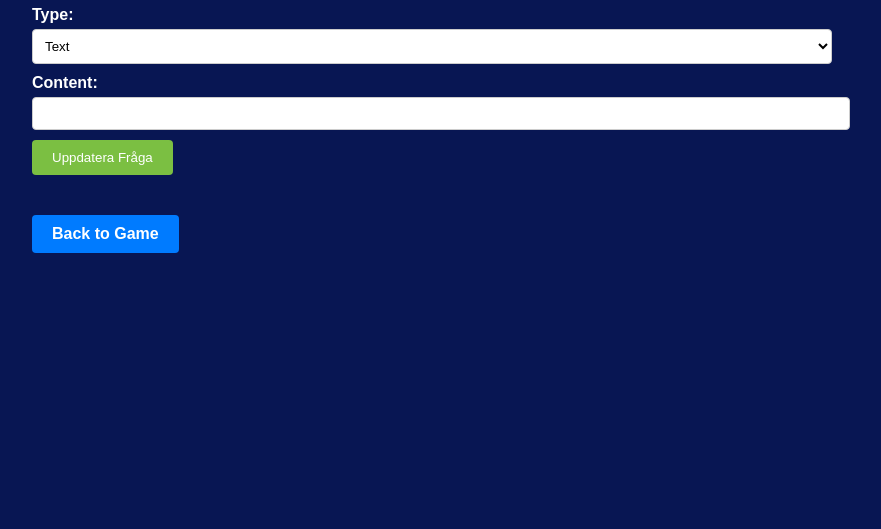
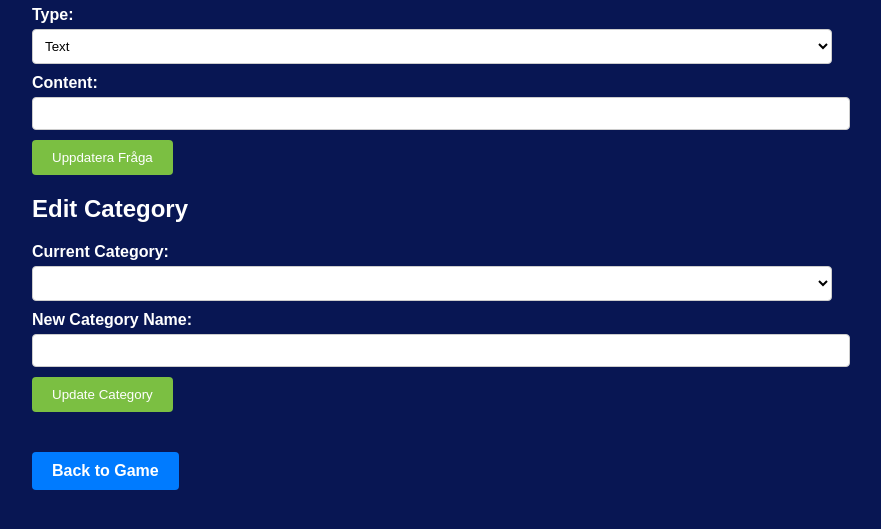
Before and after one commit to CaptainTotte/Quiz, a FastAPI app: template templates/admin.html in a window 1280 px wide. Shown: the part 230-759 px from the top of the page, without its empty margins (208-1089 px from the left). Run offline with FastAPI, Linux system fonts and the light colour scheme; the template is opened without the code that fills it, so the values that code supplies are empty.

Commit message:
1.1
Added the ability to change categories from admin menu.

```diff
--- a/main.py
+++ b/main.py
@@ -24,26 +24,24 @@ ADMIN_PASSWORD = "password"
 # Load the JSON file
 def load_questions():
     if os.path.exists("questions.json"):
-        with open("questions.json", "r") as file:
+        with open("questions.json", "r", encoding="utf-8") as file:
             return json.load(file)
     return {"categories": [], "questions": {}}
 
 # Save the JSON file
 def save_questions(data):
-    with open("questions.json", "w") as file:
+    with open("questions.json", "w", encoding="utf-8") as file:
         json.dump(data, file, indent=4)
 
 # Convert YouTube URL to embed URL
 def convert_to_embed_url(url):
-    # Match regular YouTube URL (e.g., https://youtu.be/sxTNACldK3Y)
     if "youtu.be" in url:
-        video_id = url.split("/")[-1].split("?")[0]  # Extract video ID
+        video_id = url.split("/")[-1].split("?")[0]
         return f"https://www.youtube.com/embed/{video_id}"
-    # Match full YouTube URL (e.g., https://www.youtube.com/watch?v=sxTNACldK3Y)
     elif "youtube.com" in url:
-        video_id = url.split("v=")[1].split("&")[0]  # Extract video ID
+        video_id = url.split("v=")[1].split("&")[0]
         return f"https://www.youtube.com/embed/{video_id}"
-    return url  # Return the original URL if it's not a YouTube URL
+    return url
 
 # Authentication dependency
 def authenticate_admin(credentials: HTTPBasicCredentials = Depends(security)):
@@ -65,10 +63,8 @@ async def read_root():
 @app.get("/admin", response_class=HTMLResponse)
 async def admin_panel(request: Request, username: str = Depends(authenticate_admin)):
     data = load_questions()
-    # Check for a flash message in cookies
     flash_message = request.cookies.get("flash_message", None)
     response = templates.TemplateResponse("admin.html", {"request": request, "data": data, "flash_message": flash_message})
-    # Clear the flash message after displaying it
     response.set_cookie(key="flash_message", value="", max_age=0)
     return response
 
@@ -86,10 +82,8 @@ async def update_questions(
         data["categories"].append(category)
     if points not in data["questions"]:
         data["questions"][points] = []
-    # Convert YouTube URL to embed URL if type is video
     if type == "video":
         content = convert_to_embed_url(content)
-    # Update or add the question
     question = next((q for q in data["questions"][points] if q["category"] == category), None)
     if question:
         question["type"] = type
@@ -97,7 +91,6 @@ async def update_questions(
     else:
         data["questions"][points].append({"category": category, "type": type, "content": content})
     save_questions(data)
-    # Set a flash message in cookies
     response = RedirectResponse(url="/admin", status_code=status.HTTP_303_SEE_OTHER)
     response.set_cookie(key="flash_message", value="Frågan har uppdaterats!")
     return response
@@ -115,6 +108,27 @@ async def delete_question(
         save_questions(data)
     return RedirectResponse(url="/admin", status_code=status.HTTP_303_SEE_OTHER)
 
+# Endpoint to update categories
+@app.post("/admin/update_category")
+async def update_category(
+    current_category: str = Form(...),
+    new_category: str = Form(...),
+    username: str = Depends(authenticate_admin),
+):
+    data = load_questions()
+    if current_category in data["categories"]:
+        data["categories"] = [new_category if cat == current_category else cat for cat in data["categories"]]
+        for points in data["questions"]:
+            for question in data["questions"][points]:
+                if question["category"] == current_category:
+                    question["category"] = new_category
+        save_questions(data)
+        response = RedirectResponse(url="/admin", status_code=status.HTTP_303_SEE_OTHER)
+        response.set_cookie(key="flash_message", value=f"Kategori '{current_category}' har uppdaterats till '{new_category}'.")
+        return response
+    else:
+        raise HTTPException(status_code=400, detail="Kategorin finns inte.")
+
 # Existing endpoints
 @app.get("/categories")
 async def get_categories():
--- a/templates/admin.html
+++ b/templates/admin.html
@@ -10,6 +10,7 @@
     <div class="admin-container">
         <h1>Admin Panel</h1>
 
+        <!-- Form for updating questions -->
         <form class="admin-form" action="/admin/update" method="post">
             <!-- Dropdown for Category -->
             <label for="category">Category:</label>
@@ -46,6 +47,26 @@
             <button type="submit">Uppdatera Fråga</button>
         </form>
 
+        <!-- Form for editing categories -->
+        <form class="admin-form" action="/admin/update_category" method="post">
+            <h2>Edit Category</h2>
+
+            <!-- Dropdown for Current Category -->
+            <label for="current_category">Current Category:</label>
+            <select id="current_category" name="current_category" required>
+                {% for category in data.categories %}
+                    <option value="{{ category }}">{{ category }}</option>
+                {% endfor %}
+            </select>
+
+            <!-- Input for New Category Name -->
+            <label for="new_category">New Category Name:</label>
+            <input type="text" id="new_category" name="new_category" required>
+
+            <!-- Submit Button -->
+            <button type="submit">Update Category</button>
+        </form>
+
         <!-- Confirmation message -->
         {% if flash_message %}
             <div class="flash-message success">
```
Also changed, not shown: static/styles.css (+20 -9 lines), 1 other file.
